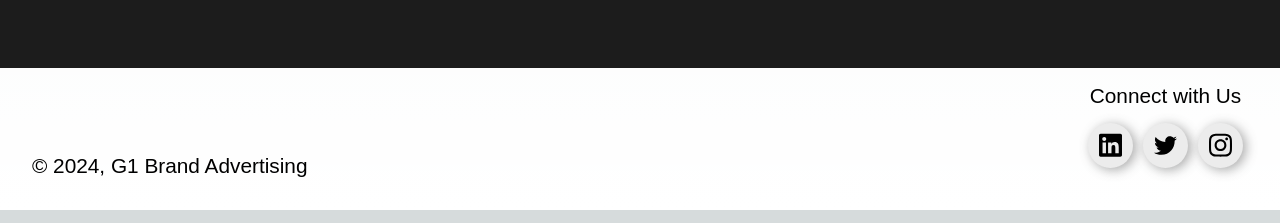
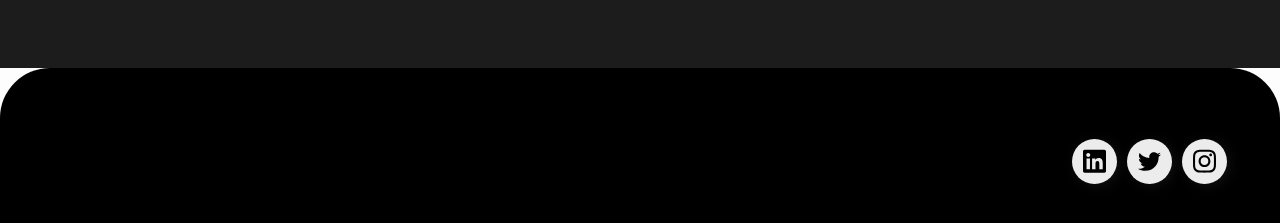
Before and after one commit to grosirone-tech/g1-brand-advertising-landing-page, a Next.js app: page / in a window 1280 px wide. Shown: the part 3018-3241 px from the top of the page. Built offline with nearby package versions, Linux system fonts and the light colour scheme; a web font is replaced by a local one.

Commit message:
component footer fixed

```diff
--- a/src/component/footer/Footer.tsx
+++ b/src/component/footer/Footer.tsx
@@ -7,7 +7,7 @@ export default function Footer () {
     return (
         <footer>
             <div className="footer-left">
-                <Text size="normal" content="&copy; 2024, G1 Brand Advertising" />
+                <Text size="small" content="&copy; 2024, G1 Brand Advertising" />
             </div>
             <hr />
             <div className="footer-right">
--- a/src/component/footer/footer.css
+++ b/src/component/footer/footer.css
@@ -2,10 +2,11 @@ footer {
     display: flex;
     flex-direction: row;
     justify-content: space-between;
-    padding: 1em 2em 2em;
+    padding: 2em 3em;
     align-items: flex-end;
     border-top-right-radius: 50px;
     border-top-left-radius: 50px;
+    background-color: black;
 }
 
 hr {
```
